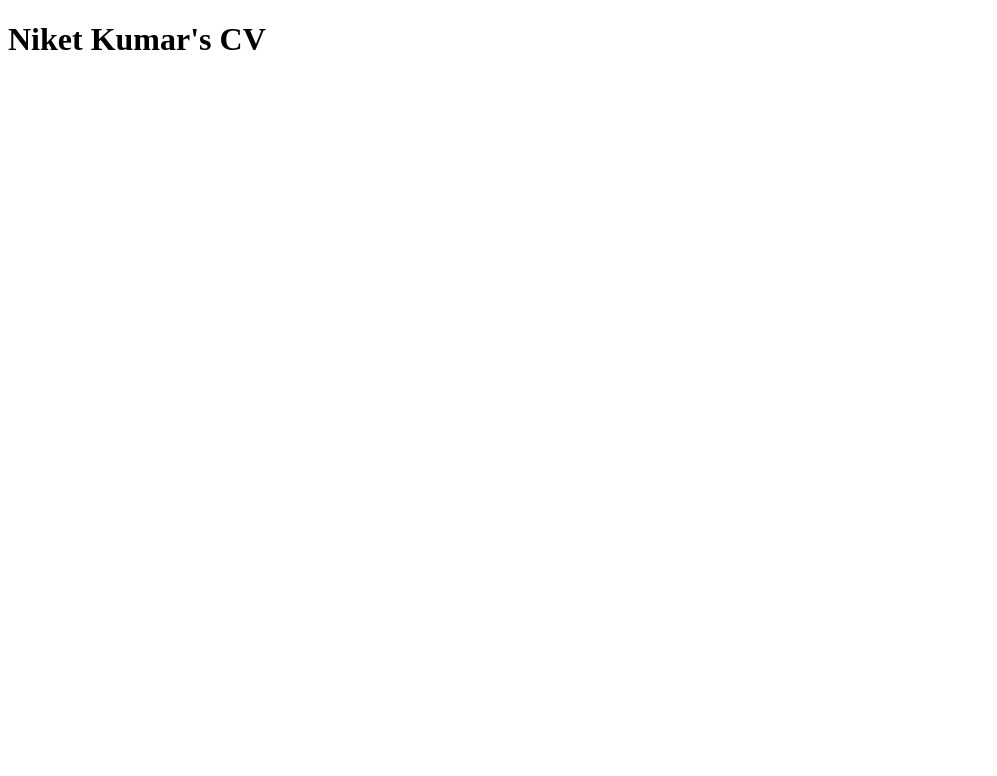
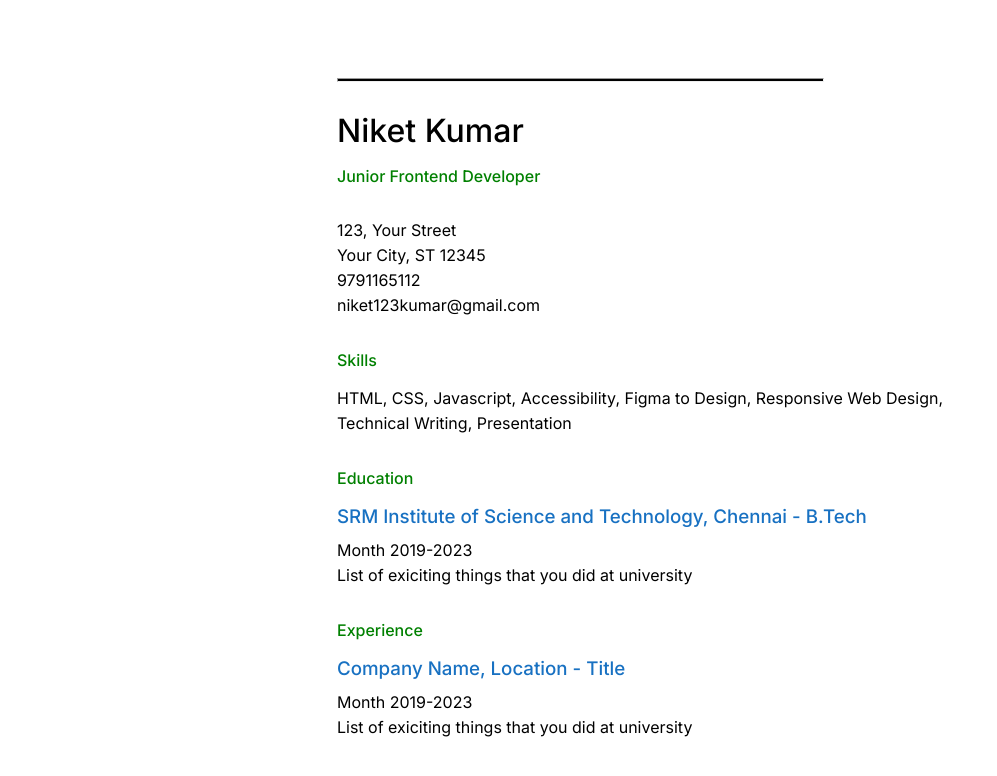
Before and after one commit to daspacebar/monorepo-private, a plain HTML site: page single-page-cv/index.html in a window 1280 px wide. Shown: the whole page, without its empty margins (0-997 px from the left). Drawn offline with Linux system fonts and the light colour scheme.

Commit message:
added some html elements and styiling structure

```diff
--- a/single-page-cv/index.html
+++ b/single-page-cv/index.html
@@ -3,9 +3,26 @@
 <head>
     <meta charset="UTF-8">
     <meta name="viewport" content="width=device-width, initial-scale=1.0">
+    <link rel="stylesheet" href="style.css">
+    <link rel="preconnect" href="https://fonts.googleapis.com">
+    <link rel="preconnect" href="https://fonts.gstatic.com" crossorigin>
+    <link href="https://fonts.googleapis.com/css2?family=Inter:ital,opsz,wght@0,14..32,100..900;1,14..32,100..900&display=swap" rel="stylesheet">
     <title>Single Page CV</title>
 </head>
 <body>
-    <h1>Niket Kumar's CV</h1>
+    <div class="container">
+        <hr class="line">
+        <h1 class="name">Niket Kumar</h1>
+        <p class="green">Junior Frontend Developer</p>
+        <p class="address">123, Your Street <br> Your City, ST 12345 <br>9791165112<br>niket123kumar@gmail.com</p>
+        <p class="green">Skills</p>
+        <p class="skills">HTML, CSS, Javascript, Accessibility, Figma to Design, Responsive Web Design,<br>Technical Writing, Presentation</p>
+        <p class="green">Education</p>
+        <h3 class="education">SRM Institute of Science and Technology, Chennai - B.Tech</h3>
+        <p class="education-details">Month 2019-2023<br>List of exiciting things that you did at university</p>
+        <p class="green">Experience</p>
+        <h3 class="education">Company Name, Location - Title</h3>
+        <p class="education-details">Month 2019-2023<br>List of exiciting things that you did at university</p>
+    </div>
 </body>
 </html>
--- a/single-page-cv/style.css
+++ b/single-page-cv/style.css
@@ -0,0 +1,54 @@
+body{
+    display: flex;
+    justify-content: center;
+    padding-left: 2%;
+    padding-right: 2%;
+}
+
+
+.container{
+    display: flex;
+    justify-content: center;
+    flex-direction: column;
+    font-family: "Inter";
+}
+
+.line{
+   width: 80%;
+   text-align:left;
+   margin-left:0;
+   margin-top: 70px;
+   height: 2px;
+   background-color: black;
+}
+
+.name{
+    margin-bottom: 0;
+    font-weight: 500;
+}
+
+.green{
+    color: green;
+    font-weight: 500;
+}
+
+.address{
+    line-height: 25px;
+}
+
+.skills{
+    line-height: 25px;
+    margin-top: 0px;
+}
+
+.education{
+    line-height: 25px;
+    margin-top: 0px;
+    color: #1871c2;
+    font-weight: 500;
+}
+
+.education-details{
+    margin-top: -10px;
+    line-height: 25px;
+}
```
